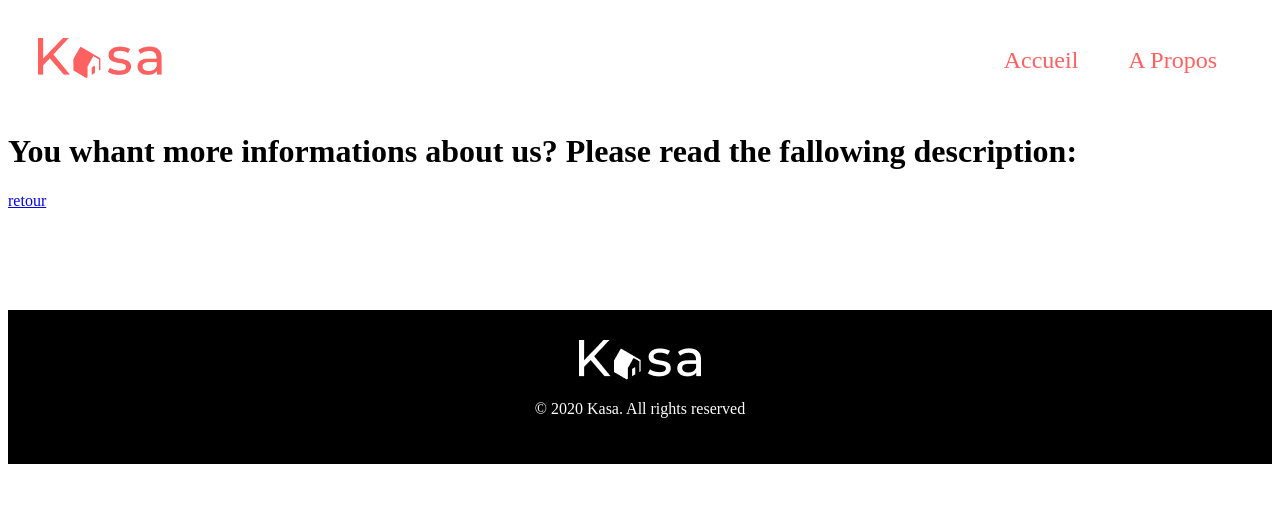
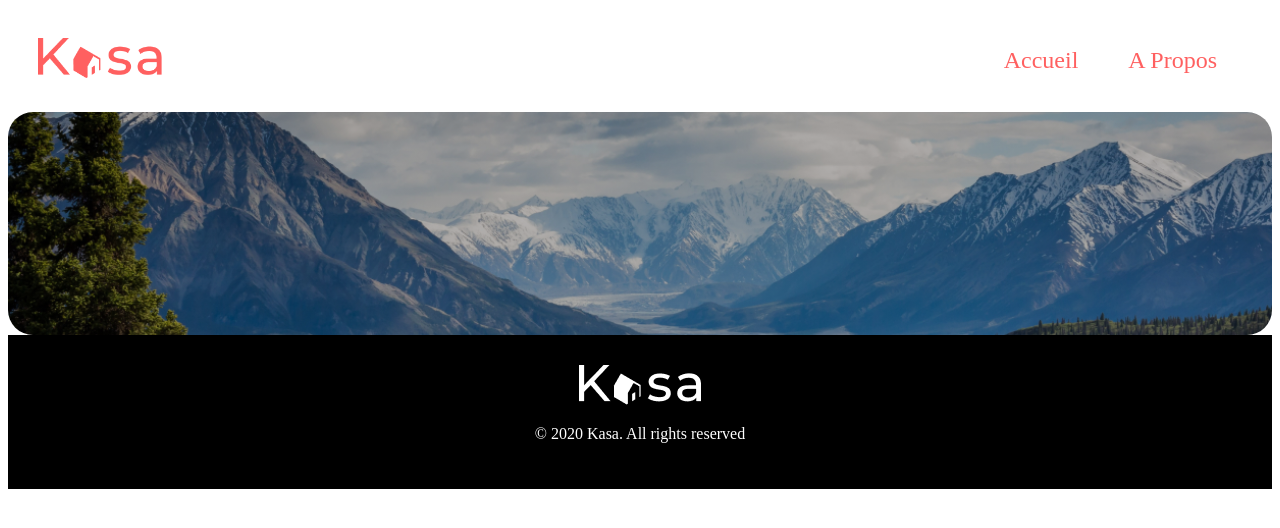
Before and after one commit to Charles-Antoine-FENET/OCR-Projet-7-React-Kasa-, a React (Create React App) app: page /about in a window 1280 px wide. Shown: the top 528 px of the page. Built offline with nearby package versions, Linux system fonts and the light colour scheme.

Commit message:
Add link to accommodation page

```diff
--- /dev/null
+++ b/src/components/Banners/AboutBanner.jsx
@@ -0,0 +1,19 @@
+import AboutBannerIllustration from '../../assets/AboutBanner.jpg'
+import styled from 'styled-components'
+
+const BannerContainer = styled.div`
+  border-radius: 25px;
+  height: 223px;
+  display: flex;
+  justify-content: center;
+  align-items: center;
+  background-image: linear-gradient(rgba(0, 0, 0, 0.3), rgba(0, 0, 0, 0.3)),
+    url(${AboutBannerIllustration});
+  background-size: cover;
+`
+
+function AboutBanner() {
+  return <BannerContainer />
+}
+
+export default AboutBanner
--- a/src/components/Card/index.jsx
+++ b/src/components/Card/index.jsx
@@ -1,4 +1,5 @@
 import styled from 'styled-components'
+import { Link } from 'react-router-dom'
 
 const CardTitle = styled.span`
   color: black;
@@ -31,10 +32,12 @@ const CardWrapper = styled.div`
 
 function Card({image, title}) {
   return (
+    <Link to="/accommodation">
     <CardWrapper>
       <CardImage src= {image} alt="freelance" />
       <CardTitle>{title}</CardTitle>
     </CardWrapper>
+    </Link>
   )
 }
 
--- a/src/components/Footer/index.jsx
+++ b/src/components/Footer/index.jsx
@@ -11,7 +11,6 @@ const FooterContainer = styled.footer`
   flex-direction: column;
   align-items: center;
   padding: 30px;
-  margin-top: 100px;
 `
 
 const CopyrightText = styled.p`
--- a/src/pages/About/index.jsx
+++ b/src/pages/About/index.jsx
@@ -1,14 +1,10 @@
-import { Link } from 'react-router-dom'
+import Banner from '../../components/Banners/AboutBanner'
 
 function About() {
   return (
-    <div>
-      <h1>
-        You whant more informations about us? Please read the fallowing
-        description:
-      </h1>
-      <Link to="/">retour</Link>
-    </div>
+    <main>
+      <Banner />
+    </main>
   )
 }
 
--- a/src/pages/Accomodation/index.jsx
+++ b/src/pages/Accomodation/index.jsx
@@ -2,10 +2,10 @@ import { Link } from 'react-router-dom'
 
 function Accommodation() {
   return (
-    <div>
+    <main>
       <h1>This is a focus on the accommotion you choosed</h1>
       <Link to="/">retour</Link>
-    </div>
+    </main>
   )
 }
 
--- a/src/pages/Home/index.jsx
+++ b/src/pages/Home/index.jsx
@@ -6,12 +6,11 @@ import Logo from '../../assets/logo_primary.png'
 import colors from '../../utils/style/colors'
 
 const CardsContainer = styled.div`
-  display: grid;
-  gap: 24px;
-  grid-template-rows: 350px 350px;
-  grid-template-columns: repeat(3, 1fr);
+  display: flex;
+  flex-wrap:wrap;
+  row-gap: 24px;
   align-items: center;
-  justify-items: center;
+  justify-content: space-around;
   background-color: ${colors.backgroundLight};
   border-radius: 25px;
   padding: 25px;
```
Also changed, not shown: src/assets/AboutBanner.jpg (added), 1 other file (tests, documents, lock files or other folders).
